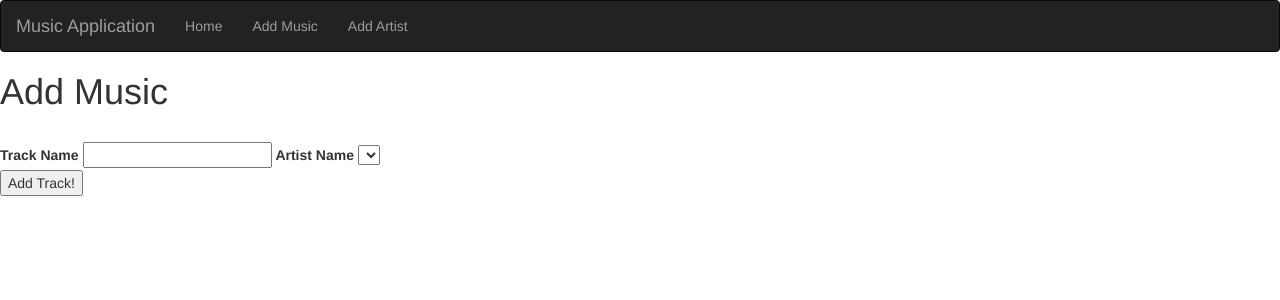
After one commit to simharuk2021/musicapplication, a Flask app: page /add_music in a window 1280 px wide. The commit adds this page. Shown: the top 300 px of the page. Run offline with Flask 2, Linux system fonts and the light colour scheme; lists and menus that the app fills with data are empty; some libraries are stand-ins or nearby versions.

Commit message:
add track form added

```diff
--- a/application/models.py
+++ b/application/models.py
@@ -5,14 +5,21 @@ from wtforms import StringField, SubmitField, BooleanField, IntegerField, Select
 class Artist(db.Model):
     id = db.Column(db.Integer, primary_key=True)
     artist_name = db.Column(db.String(45), nullable=False)
-    music = db.relationship('Music', backref='musicbr')
+    music_artist = db.relationship('Music', backref='musicbr')
+
+    def __repr__(self):
+        return 'Choose {}'.format(self.artist_name)
 
 class Music(db.Model):
     id = db.Column(db.Integer, primary_key=True)
     track_name = db.Column(db.String(45), nullable=False)
     artist_id = db.Column(db.Integer, db.ForeignKey('artist.id'), nullable=False)
 
-
 class AddArtistForm(FlaskForm):
     artist_name = StringField('Artist Name')
     submit = SubmitField('Add Artist!')
+
+class AddMusicForm(FlaskForm):
+    track_name = StringField('Track Name')
+    artist_name = SelectField('Artist Name', coerce=int)
+    submit = SubmitField('Add Track!')
--- a/application/routes.py
+++ b/application/routes.py
@@ -1,14 +1,16 @@
 from application import app, db
-from application.models import Music, Artist, AddArtistForm
+from application.models import Music, Artist, AddArtistForm, AddMusicForm
 from flask import render_template, redirect, url_for, request
 
 app.config['SECRET_KEY'] = 'YOUR_SECRET_KEY'
+app.config['SQLALCHEMY_POOL_TIMEOUT'] = 600
+app.config['SQLALCHEMY_POOL_RECYCLE'] = 100
 
 @app.route('/')
 def home():
     return render_template('index.html')
 
-@app.route('/add_artist', methods = ['GET','POST'])
+@app.route('/add_artist', methods = ['GET', 'POST'])
 def add_artist():
     form = AddArtistForm()
     if form.validate_on_submit():
@@ -18,6 +20,20 @@ def add_artist():
         return render_template('index.html', message="Artist Added!")
     else:
         return render_template('add_artist.html', form=form)
+
+@app.route('/add_music', methods = ['GET', 'POST'])
+def add_music():
+    form = AddMusicForm()
+    if form.validate_on_submit():
+        new_track = Music(track_name =form.track_name.data)
+        artist_choice = Artist.query.all(artist_name=form.artist_name.data)
+        db.session.add(new_track)
+        db.session.commit()
+        return render_template('index.html', message="Track Added!")
+    else:
+        return render_template('add_music.html', form=form)
+
+
 
 # @app.route('/update/<name>')
 # def update(name):
--- /dev/null
+++ b/application/templates/add_music.html
@@ -0,0 +1,31 @@
+{% extends 'navbar.html' %}
+
+{% block title %}
+<title>Add an new track here</title>
+{% endblock %}
+
+{% block content %}
+<div class='form'>
+    <h1>Add Music</h1>
+    <br>
+    <form method='POST' action=''>
+        <!--The hidden tag here is necessary for CSRF protection (always include in forms)-->
+        {{ form.hidden_tag() }}
+        <!--We display the username field label and the field itself-->
+        {{ form.track_name.label }}
+        {{ form.track_name }}
+        {{ form.artist_name.label }}
+        {{ form.artist_name }}
+        <!--Here, we want our page to catch and display any errors raised. The if statement checks if a ValidationError object exists and if so, present the message-->
+        {% if form.track_name.errors %}
+        <div class='error'>
+            {% for error in form.track_name.errors %}
+            <span>{{ error }}</span>
+            {% endfor %}
+        </div>
+        {% endif %}
+        <br>
+        {{ form.submit }}
+    </form>
+</div>
+{% endblock %}
--- a/application/templates/navbar.html
+++ b/application/templates/navbar.html
@@ -17,7 +17,7 @@
             </div>
             <ul class="nav navbar-nav">
                 <li><a href="/">Home</a></li>
-                <li><a href="/tracks">View Tracks</a></li>
+                <li><a href="/add_music">Add Music</a></li>
                 <li><a href="/add_artist">Add Artist</a></li>
             </ul>
         </div>
--- a/requirements.txt
+++ b/requirements.txt
@@ -2,3 +2,4 @@ flask
 flask_sqlalchemy
 flask-wtf
 pymysql
+SQLAlchemy
```
Also changed, not shown: create.py (+11 -10 lines), 1 other file.
